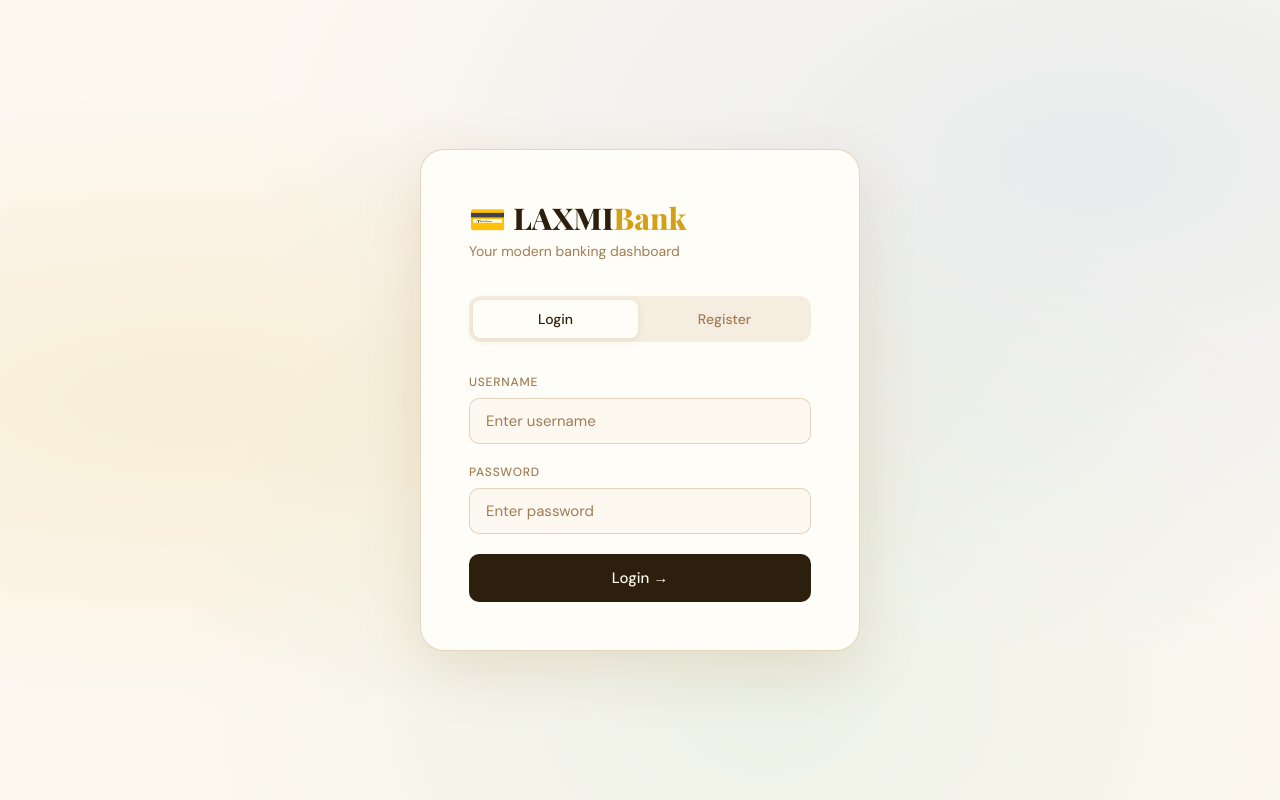
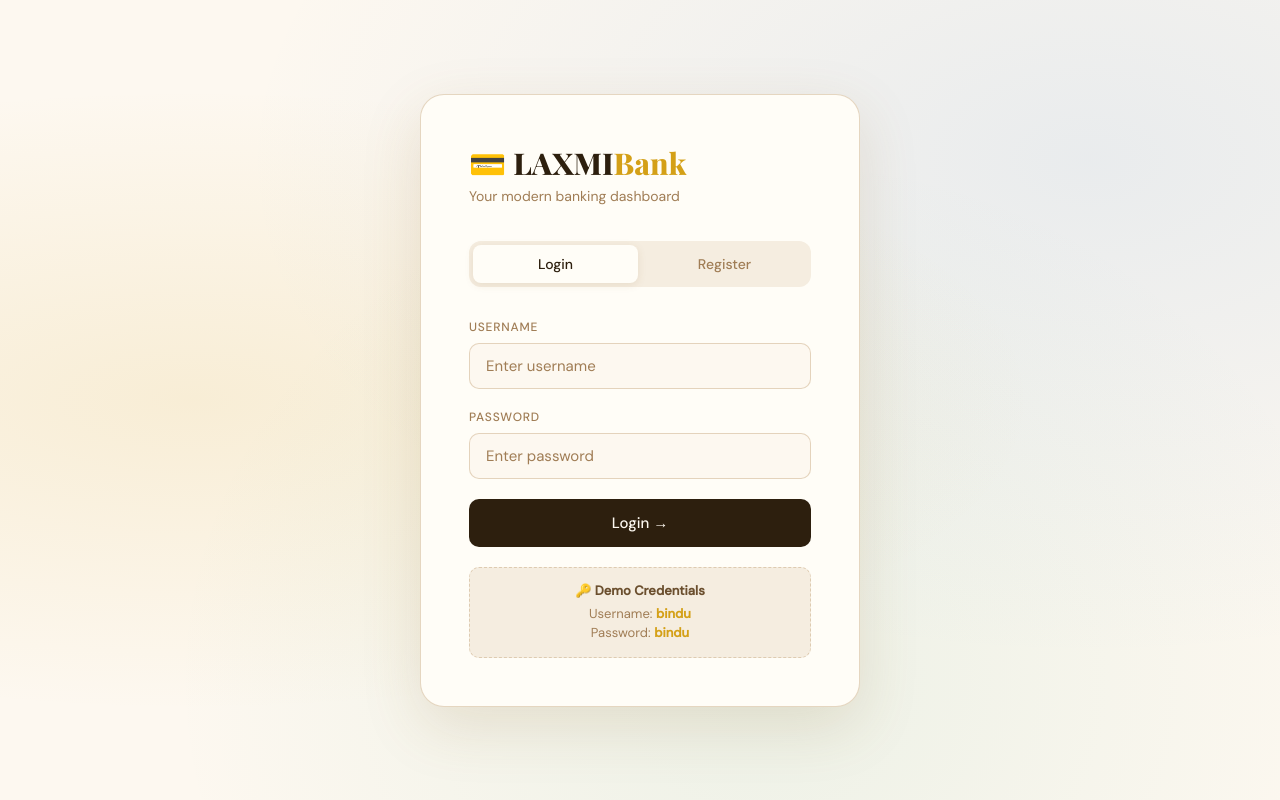
Before and after one commit to NandiVardhanReddyV/Bank_Application, a React app in the folder frontend/: page / in a window 1280 px wide. Built offline with nearby package versions, Linux system fonts and the light colour scheme; the HTML template or start-up script is replaced by a standard one.

Commit message:
added demo login credentials to login page

```diff
--- a/frontend/src/App.jsx
+++ b/frontend/src/App.jsx
@@ -237,6 +237,12 @@ function AuthPage({ onToast }) {
         <button className="btn btn-primary auth-submit" onClick={tab === "login" ? handleLogin : handleRegister} disabled={loading}>
           {loading ? <span className="spinner" /> : (tab === "login" ? "Login →" : "Create Account →")}
         </button>
+        {/* ✅ ADD HERE — right after the button, still inside auth-card div */}
+        <div className="demo-hint">
+          <p className="demo-title">🔑 Demo Credentials</p>
+          <p className="demo-text">Username: <strong>bindu</strong></p>
+          <p className="demo-text">Password: <strong>bindu</strong></p>
+        </div>
       </div>
     </div>
   );
--- a/frontend/src/Auth.css
+++ b/frontend/src/Auth.css
@@ -52,6 +52,33 @@
   width: 100%; justify-content: center;
   padding: 14px !important; font-size: 15px !important;
 }
+/* ── Demo Credentials hint ── */
+.demo-hint {
+  margin-top: 20px;
+  padding: 14px 16px;
+  background: var(--cream2);
+  border: 1px dashed var(--border2);
+  border-radius: 10px;
+  text-align: center;
+}
+
+.demo-title {
+  font-size: 13px;
+  font-weight: 600;
+  color: var(--text2);
+  margin-bottom: 6px;
+}
+
+.demo-text {
+  font-size: 13px;
+  color: var(--muted);
+  margin-bottom: 2px;
+}
+
+.demo-text strong {
+  color: var(--c2);
+  font-weight: 600;
+}
 
 /* ── Tablet ── */
 @media (max-width: 1024px) {
```
